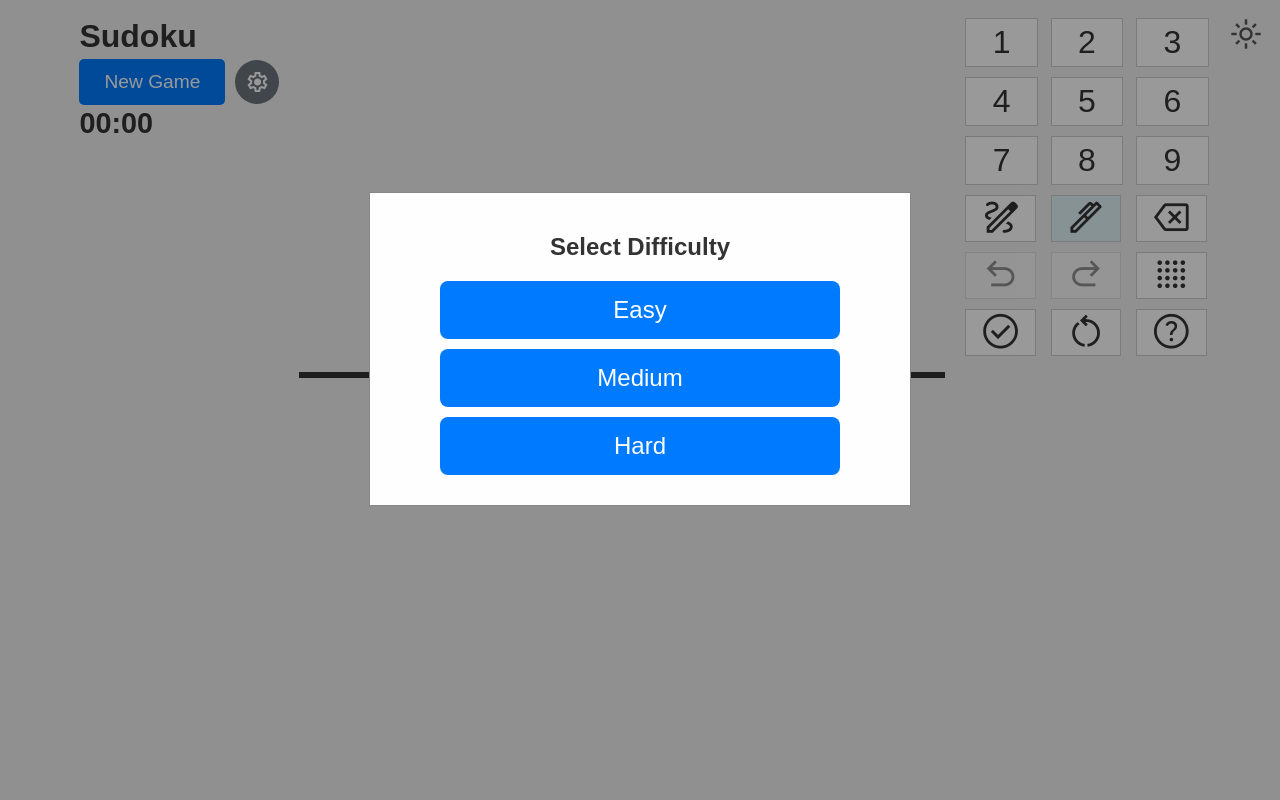
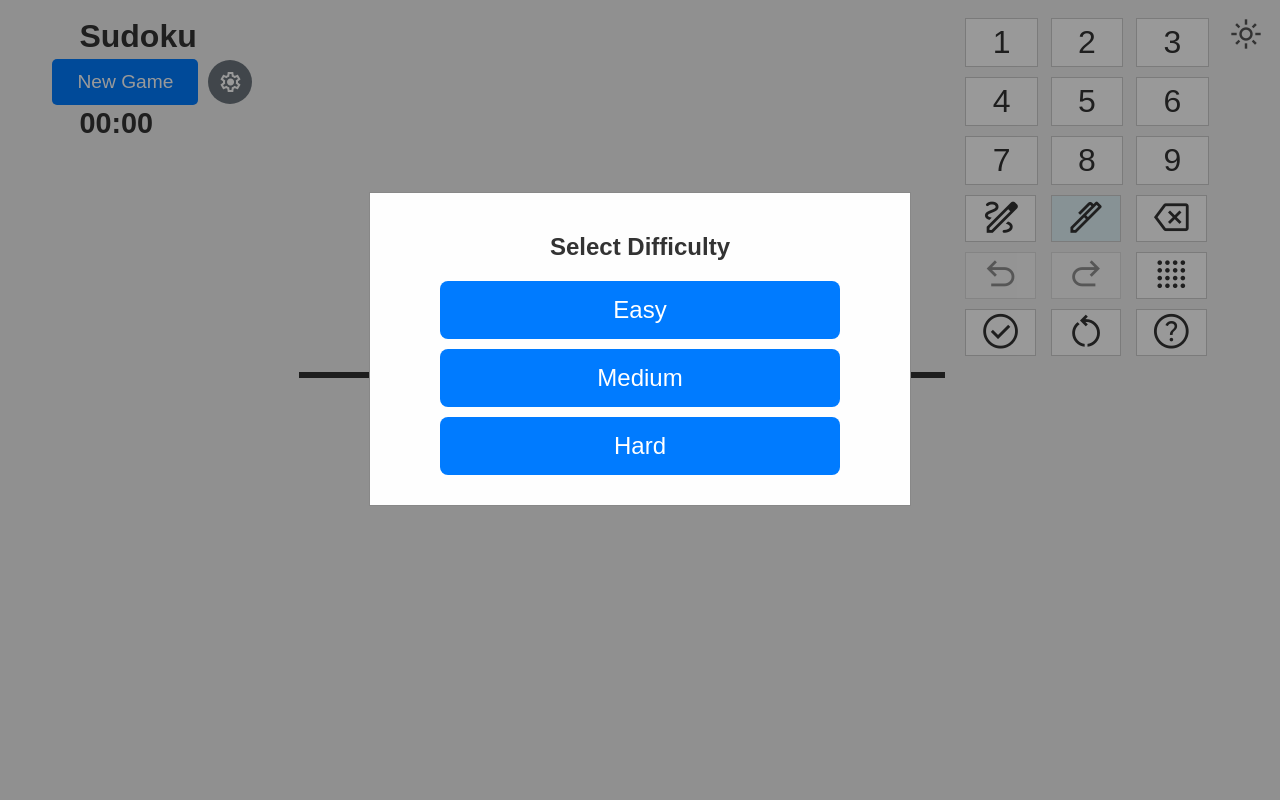
Before and after one commit to hennievn/sudoku, a FastAPI app: page / in a window 1280 px wide. Run offline with FastAPI, Linux system fonts and the light colour scheme.

Commit message:
center New Game in portrait mode #2

```diff
--- a/static/style.css
+++ b/static/style.css
@@ -107,6 +107,7 @@ h1 {
     align-items: center;
     justify-content: center;
     width: 100%;
+    transform: translateX(-27px);
 }
 
 #timer {
```
